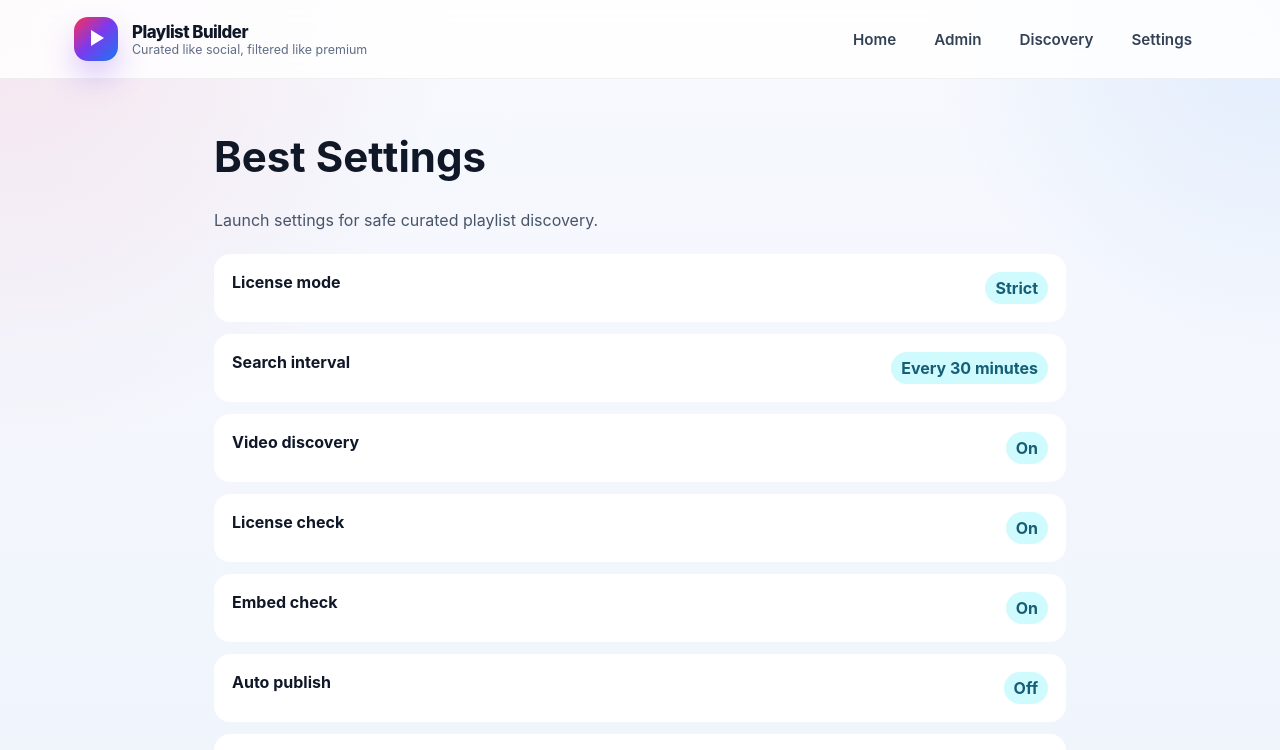
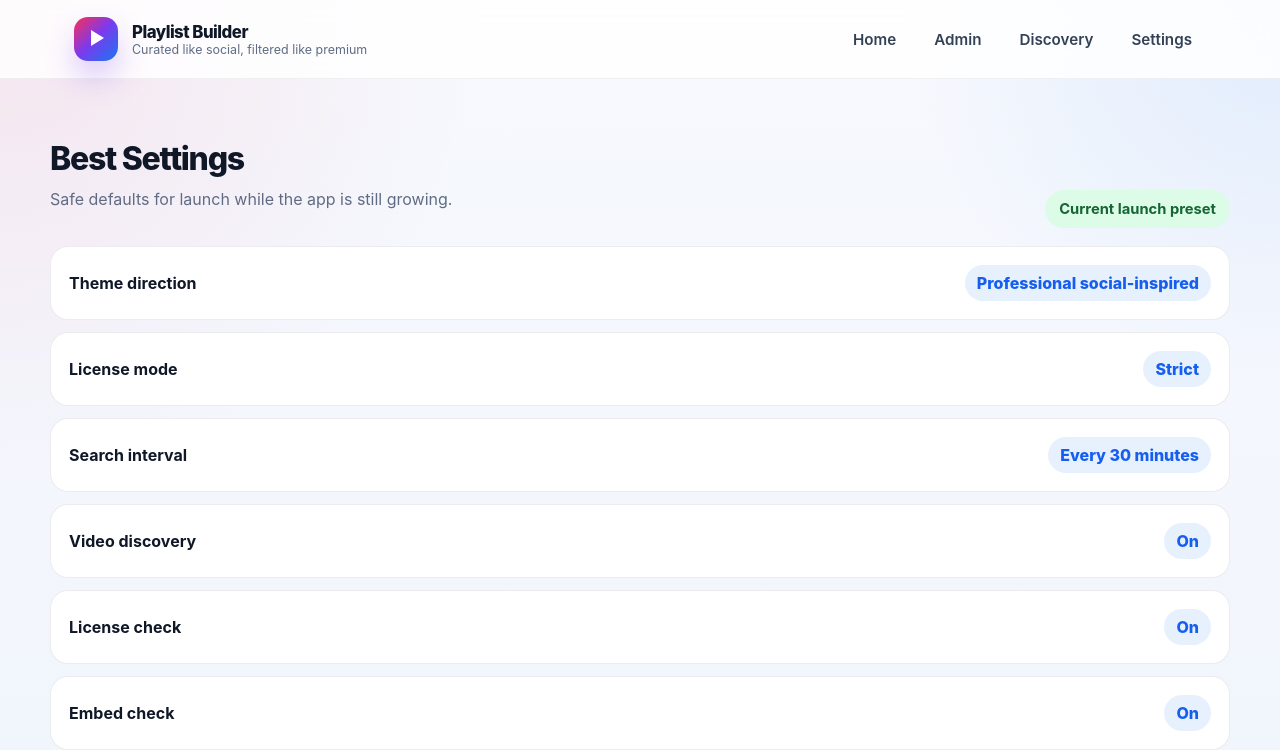
Before and after one commit to johncardinales-cpu/youtube-playlist-builder, a Next.js app: page /admin/settings in a window 1280 px wide. Shown: the top 750 px of the page. Built offline with nearby package versions, Linux system fonts and the light colour scheme.

Commit message:
Upgrade settings page UI

```diff
--- a/app/admin/settings/page.tsx
+++ b/app/admin/settings/page.tsx
@@ -1,5 +1,6 @@
 export default function SettingsPage() {
   const rows = [
+    ['Theme direction', 'Professional social-inspired'],
     ['License mode', 'Strict'],
     ['Search interval', 'Every 30 minutes'],
     ['Video discovery', 'On'],
@@ -12,14 +13,19 @@ export default function SettingsPage() {
   ];
 
   return (
-    <main style={{ maxWidth: 900, margin: '0 auto', padding: 24 }}>
-      <h1 style={{ fontSize: 42 }}>Best Settings</h1>
-      <p style={{ color: '#475569' }}>Launch settings for safe curated playlist discovery.</p>
-      <div style={{ marginTop: 24, display: 'grid', gap: 12 }}>
+    <main className="shell page">
+      <div className="section-head">
+        <div>
+          <h1 className="section-title">Best Settings</h1>
+          <p className="section-copy">Safe defaults for launch while the app is still growing.</p>
+        </div>
+        <span className="pill pill-success">Current launch preset</span>
+      </div>
+      <div className="grid" style={{ gap: 12 }}>
         {rows.map(([name, value]) => (
-          <div key={name} style={{ display: 'flex', justifyContent: 'space-between', background: 'white', padding: 18, borderRadius: 16 }}>
-            <span style={{ fontWeight: 700 }}>{name}</span>
-            <span style={{ background: '#cffafe', color: '#155e75', padding: '6px 10px', borderRadius: 999, fontWeight: 700 }}>{value}</span>
+          <div key={name} className="row-card">
+            <strong>{name}</strong>
+            <span className="row-card-value">{value}</span>
           </div>
         ))}
       </div>
```
